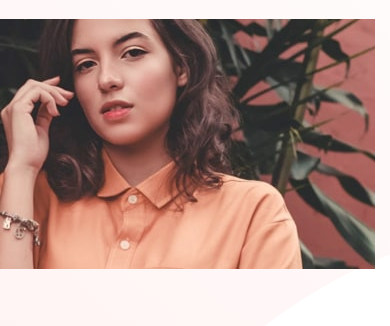
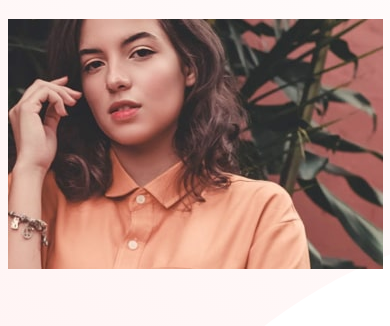
Before and after one commit to CriM1Nal1337/base-apparel-coming-soon-master, a plain HTML site: page index.html in a window 390 px wide. Shown: the part 136-462 px from the top of the page. Drawn offline with Linux system fonts and the light colour scheme.

Commit message:
responsive2.0

```diff
--- a/src/css/responsive.css
+++ b/src/css/responsive.css
@@ -1,7 +1,6 @@
 @media (max-width: 1439px) {
     body{
-        max-width: 375px;
-        align-items: center;
+        justify-content: center;
     }
 
     .container {
```
